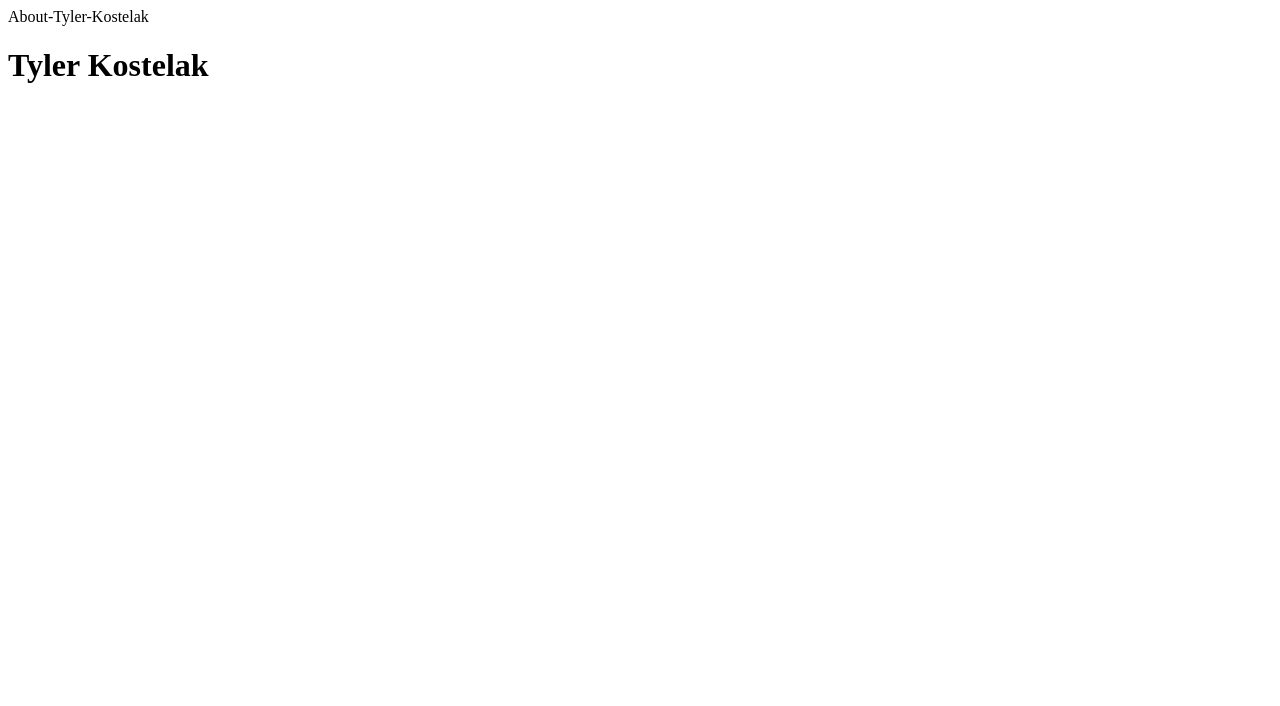
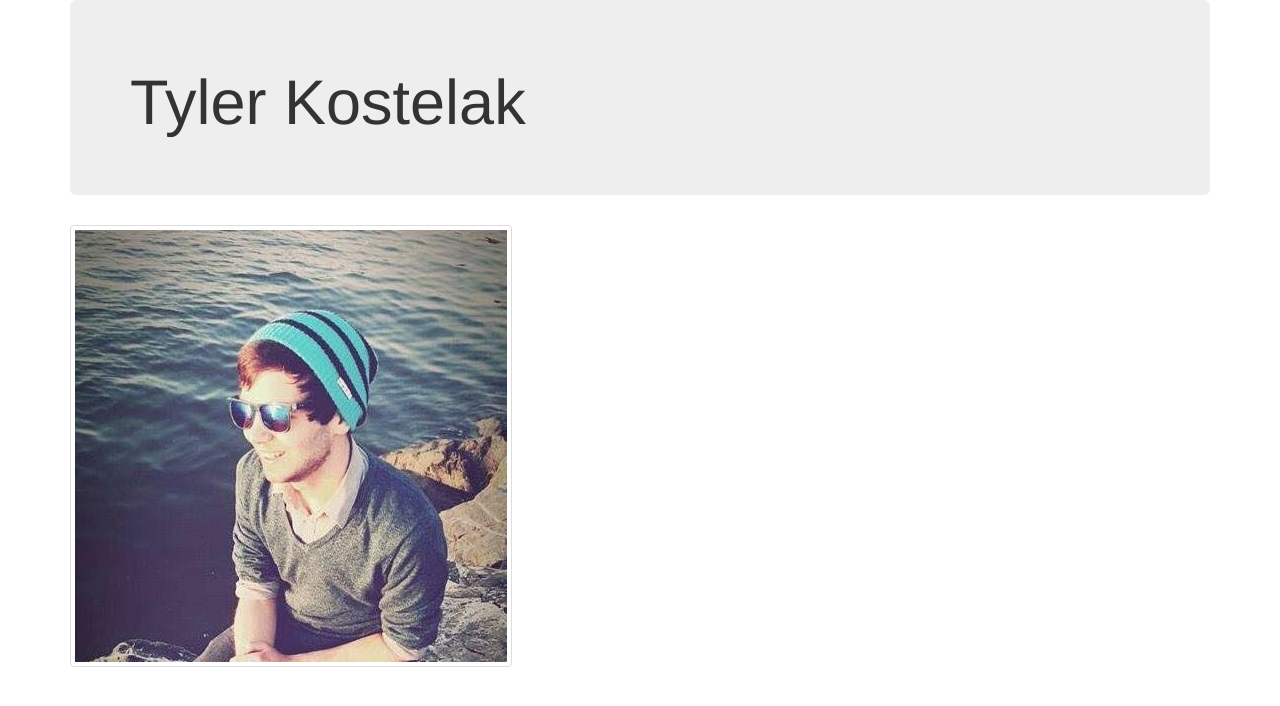
Before and after one commit to tkostelak/portfolio-landing-page, a plain HTML site: page index.html in a window 1280 px wide. Drawn offline with Linux system fonts and the light colour scheme.

Commit message:
added div class jumbotron to h1 tyler kostelak, that will make font much bigger and add grey well around my name, added image of me to the body with in line class thumbnail that adds white border, adjusted height size of image to height500px,width auto.

```diff
--- a/index.html
+++ b/index.html
@@ -1,12 +1,15 @@
 <!DOCTYPE html>
 <html>
   <head>
-    <link href="portfolio-landing-page/css/bootstrap.css" rel="stylesheet" type="text/css
     <title>About-Tyler-Kostelak</title>
+    <link href="css/bootstrap.css" rel="stylesheet" type="text/css"
   </head>
   <body>
     <div class="container">
+      <div class="jumbotron">
     <h1>Tyler Kostelak</h1>
+      </div>
+      <img class="img-thumbnail" src="img/tyler.jpg" alt="headshot of Tyler Kostelak" height=600px width=auto>
     </div>
   </body>
 </html>
```
Also changed, not shown: img/seattle-view.jpg (added), img/tyler.jpg (added).
